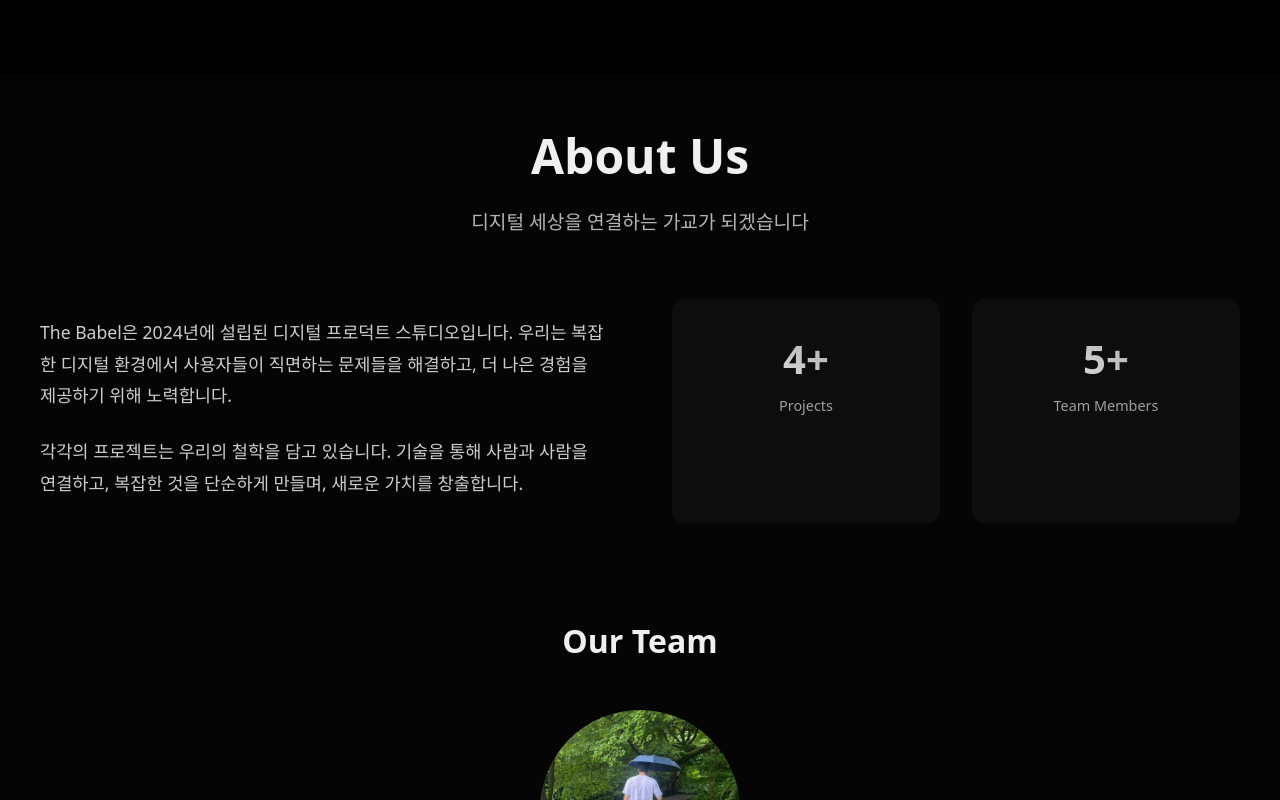
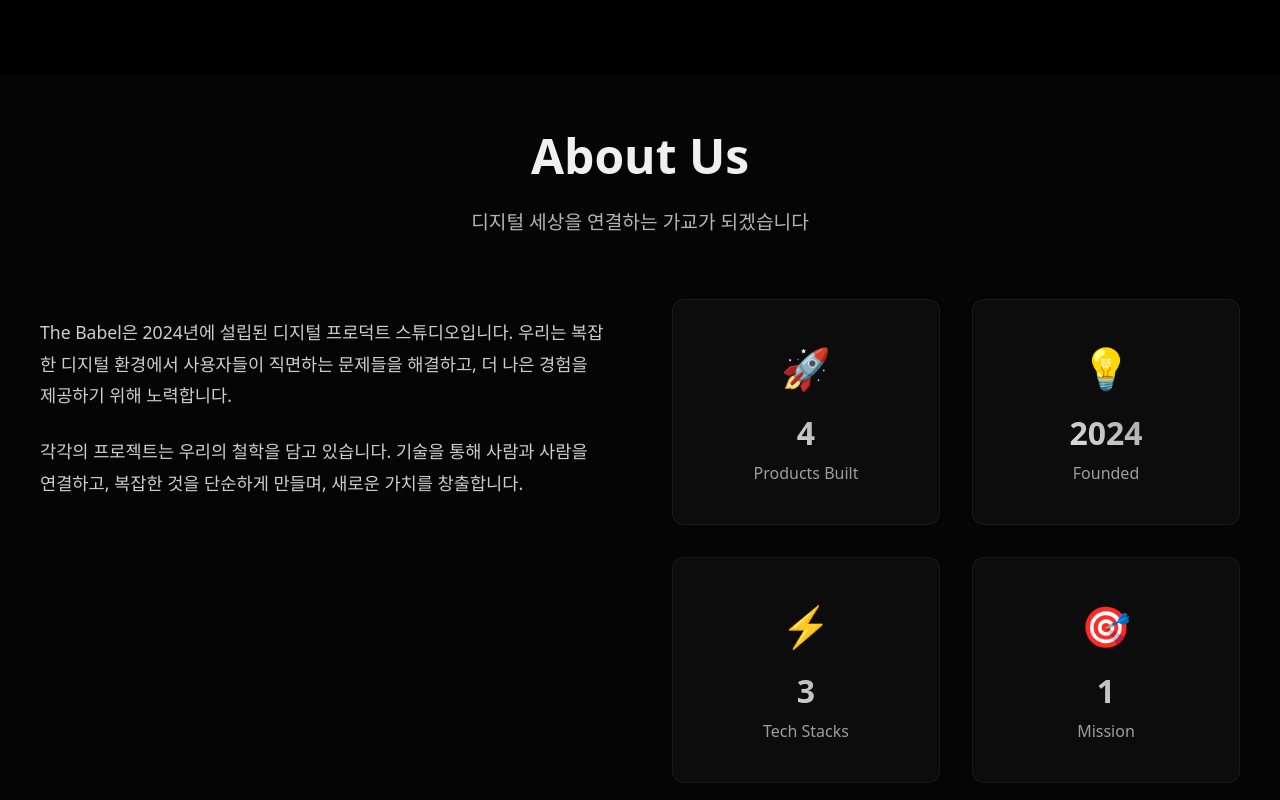
Before and after one commit to erados/the-babel, a website built with Vite: page index.html in a window 1280 px wide. Shown: the part 2000-2800 px from the top of the page. Built offline with nearby package versions, Linux system fonts and the light colour scheme.

Commit message:
통계 수정

```diff
--- a/index.html
+++ b/index.html
@@ -114,14 +114,25 @@
 
                     <div class="stats-grid">
                         <div class="stat-item">
-                            <span class="stat-number">4+</span>
-                            <span class="stat-label">Projects</span>
+                            <div class="stat-icon">🚀</div>
+                            <span class="stat-number">4</span>
+                            <span class="stat-label">Products Built</span>
                         </div>
                         <div class="stat-item">
-                            <span class="stat-number">5+</span>
-                            <span class="stat-label">Team Members</span>
+                            <div class="stat-icon">💡</div>
+                            <span class="stat-number">2024</span>
+                            <span class="stat-label">Founded</span>
                         </div>
-
+                        <div class="stat-item">
+                            <div class="stat-icon">⚡</div>
+                            <span class="stat-number">3</span>
+                            <span class="stat-label">Tech Stacks</span>
+                        </div>
+                        <div class="stat-item">
+                            <div class="stat-icon">🎯</div>
+                            <span class="stat-number">1</span>
+                            <span class="stat-label">Mission</span>
+                        </div>
                     </div>
                 </div>
 
@@ -151,8 +162,8 @@
             </div>
 
             <div class="footer-right">
-                <a href="https://github.com/the-babel" target="_blank">GitHub</a>
-                <a href="https://twitter.com/the_babel" target="_blank">Twitter</a>
+                <a href="https://github.com/erados" target="_blank">GitHub</a>
+                <a href="https://www.linkedin.com/in/myungwoo-song/" target="_blank">LinkedIn</a>
                 <span class="copyright">&copy; 2024</span>
             </div>
         </div>
--- a/src/styles/global.css
+++ b/src/styles/global.css
@@ -553,30 +553,50 @@
 }
 
 .stat-item {
+    background: rgba(255, 255, 255, 0.03);
+    border: 1px solid rgba(255, 255, 255, 0.05);
+    border-radius: 12px;
+    padding: 2.5rem 2rem;
     text-align: center;
-    padding: 2rem;
-    background: rgba(255, 255, 255, 0.03);
-    border-radius: 12px;
     transition: transform 0.3s ease;
 }
 
-.stat-item:hover {
-    transform: translateY(-5px);
+.stat-icon {
+    font-size: 2.5rem;
+    margin-bottom: 1rem;
 }
 
 .stat-number {
     display: block;
-    font-size: 2.5rem;
+    font-size: 2rem;
     font-weight: bold;
-    margin-bottom: 0.5rem;
+    margin: 0.5rem 0;
     background: linear-gradient(45deg, #fff, #888);
     -webkit-background-clip: text;
     -webkit-text-fill-color: transparent;
 }
 
 .stat-label {
+    display: block;
+    font-size: 1rem;
     color: rgba(255, 255, 255, 0.6);
-    font-size: 0.9rem;
+}
+
+/* 호버 효과 */
+.stat-item:hover {
+    transform: translateY(-5px);
+    background: rgba(255, 255, 255, 0.05);
+}
+
+/* 반응형 조정 */
+@media (max-width: 768px) {
+    .stat-icon {
+        font-size: 2rem;
+    }
+
+    .stat-number {
+        font-size: 1.8rem;
+    }
 }
 
 .team-section {
```
